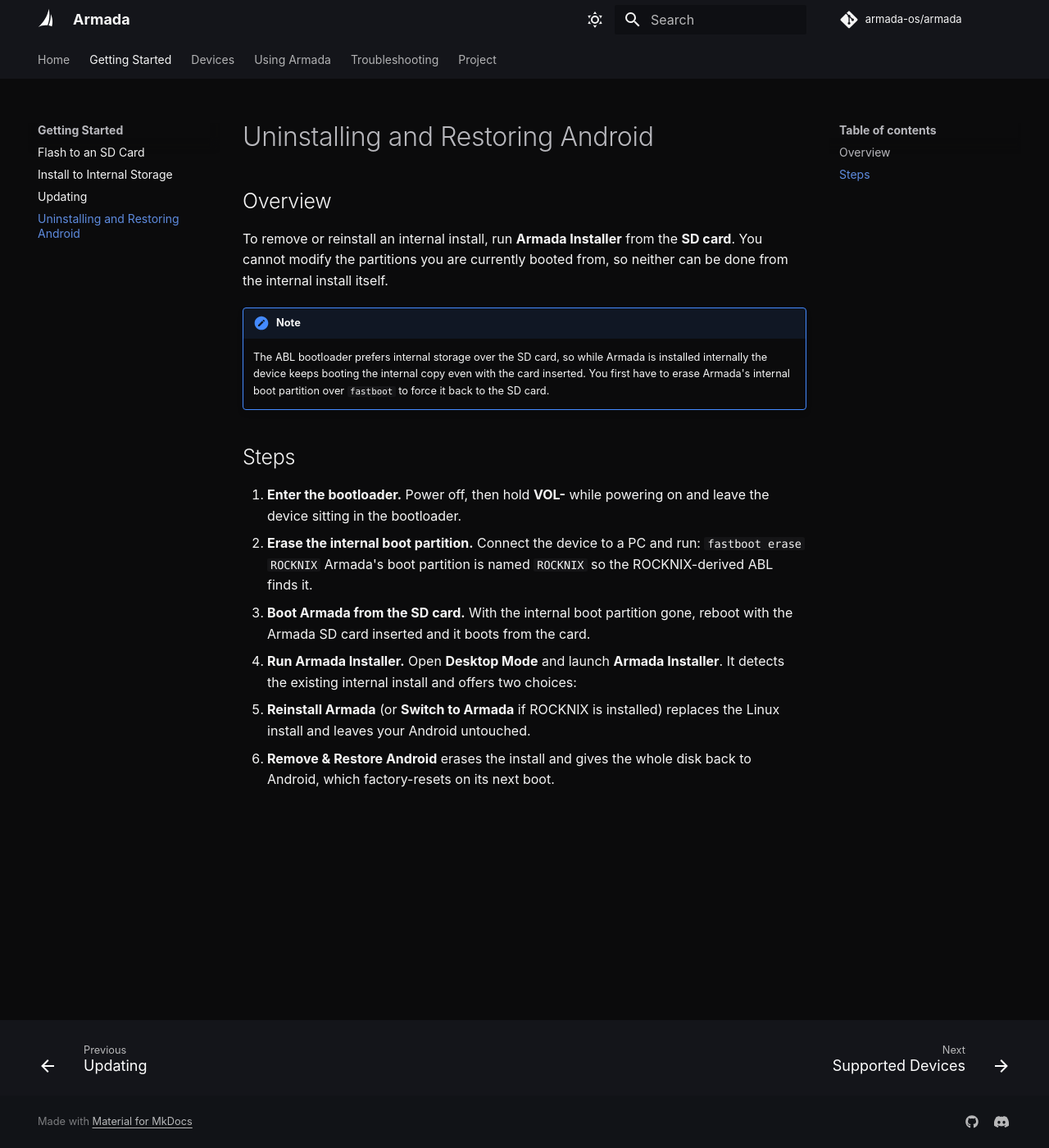
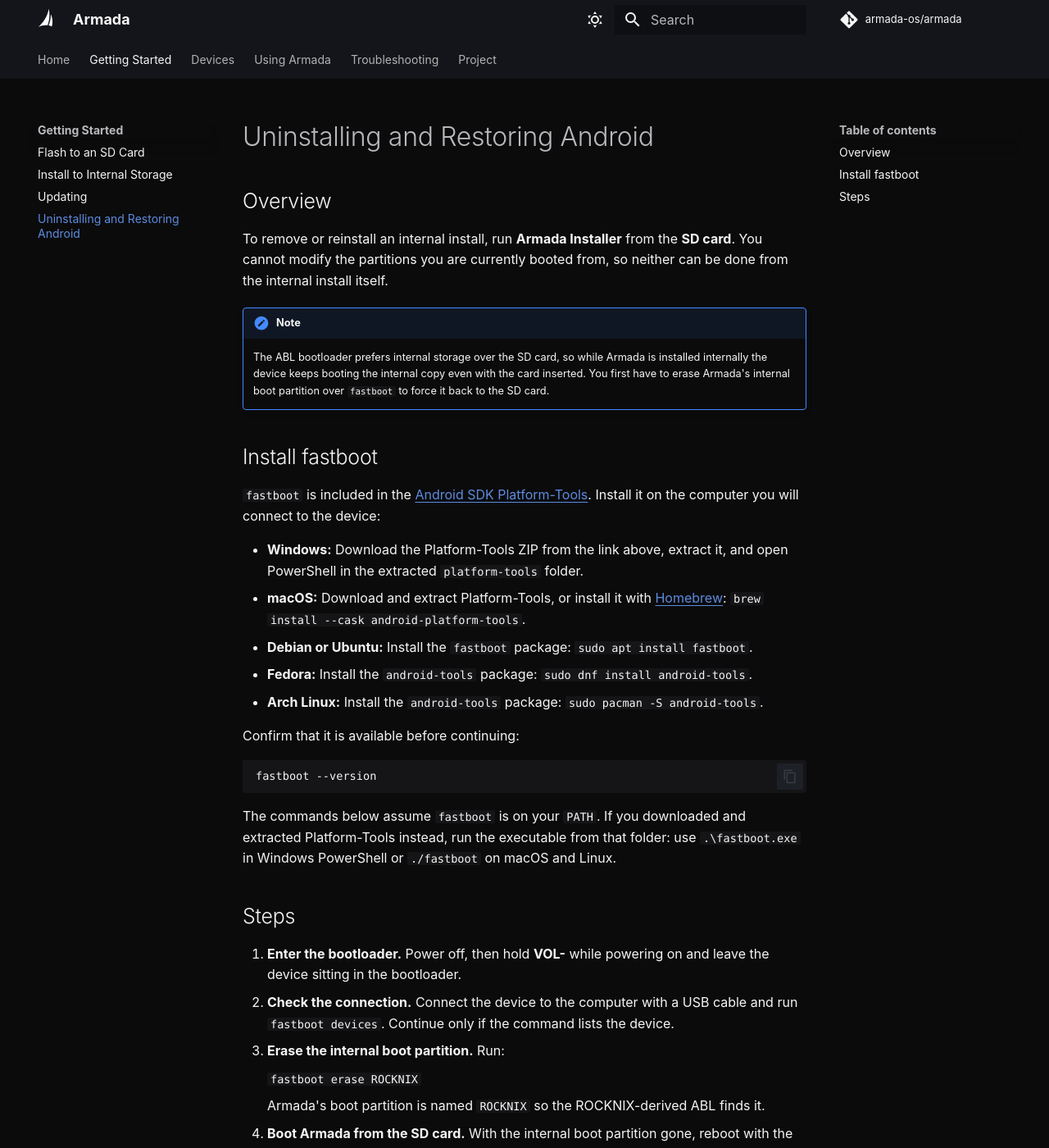
Before and after one commit to armada-os/armadaos.dev, an MkDocs documentation site: the page built from docs/Getting Started/Uninstalling and Restoring Android.md, in a window 1280 px wide and 1400 px high. Shown: the whole window at 82% size. Built offline with MkDocs 1.6.1 and Material for MkDocs 9.7.7, drawn with Linux system fonts in a browser that asks for light colours; comment, search, counter and statistics services are not loaded.

Commit message:
docs: added fastboot install instructions
closes #3

````diff
--- a/docs/Getting Started/Uninstalling and Restoring Android.md
+++ b/docs/Getting Started/Uninstalling and Restoring Android.md
@@ -11,20 +11,54 @@
     copy even with the card inserted. You first have to erase Armada's internal boot
     partition over `fastboot` to force it back to the SD card.
 
+## Install fastboot
+
+`fastboot` is included in the
+[Android SDK Platform-Tools](https://developer.android.com/tools/releases/platform-tools).
+Install it on the computer you will connect to the device:
+
+- **Windows:** Download the Platform-Tools ZIP from the link above, extract it,
+  and open PowerShell in the extracted `platform-tools` folder.
+- **macOS:** Download and extract Platform-Tools, or install it with
+  [Homebrew](https://formulae.brew.sh/cask/android-platform-tools):
+  `brew install --cask android-platform-tools`.
+- **Debian or Ubuntu:** Install the `fastboot` package:
+  `sudo apt install fastboot`.
+- **Fedora:** Install the `android-tools` package:
+  `sudo dnf install android-tools`.
+- **Arch Linux:** Install the `android-tools` package:
+  `sudo pacman -S android-tools`.
+
+Confirm that it is available before continuing:
+
+```
+fastboot --version
+```
+
+The commands below assume `fastboot` is on your `PATH`. If you downloaded and
+extracted Platform-Tools instead, run the executable from that folder: use
+`.\fastboot.exe` in Windows PowerShell or `./fastboot` on macOS and Linux.
+
 ## Steps
 
 1. **Enter the bootloader.** Power off, then hold **VOL-** while powering on and
    leave the device sitting in the bootloader.
-2. **Erase the internal boot partition.** Connect the device to a PC and run:
-   ```
-   fastboot erase ROCKNIX
-   ```
-   Armada's boot partition is named `ROCKNIX` so the ROCKNIX-derived ABL finds it.
-3. **Boot Armada from the SD card.** With the internal boot partition gone,
+2. **Check the connection.** Connect the device to the computer with a USB cable
+   and run `fastboot devices`. Continue only if the command lists the device.
+3. **Erase the internal boot partition.** Run:
+
+    ```
+    fastboot erase ROCKNIX
+    ```
+
+    Armada's boot partition is named `ROCKNIX` so the ROCKNIX-derived ABL finds it.
+
+4. **Boot Armada from the SD card.** With the internal boot partition gone,
    reboot with the Armada SD card inserted and it boots from the card.
-4. **Run Armada Installer.** Open **Desktop Mode** and launch **Armada
+5. **Run Armada Installer.** Open **Desktop Mode** and launch **Armada
    Installer**. It detects the existing internal install and offers two choices:
-   - **Reinstall Armada** (or **Switch to Armada** if ROCKNIX is installed)
-     replaces the Linux install and leaves your Android untouched.
-   - **Remove & Restore Android** erases the install and gives the whole disk
-     back to Android, which factory-resets on its next boot.
+
+    - **Reinstall Armada** (or **Switch to Armada** if ROCKNIX is installed)
+      replaces the Linux install and leaves your Android untouched.
+    - **Remove & Restore Android** erases the install and gives the whole disk
+      back to Android, which factory-resets on its next boot.
````
Also changed, not shown: docs/Getting Started/Install to Internal Storage.md (+2 -1 lines).
